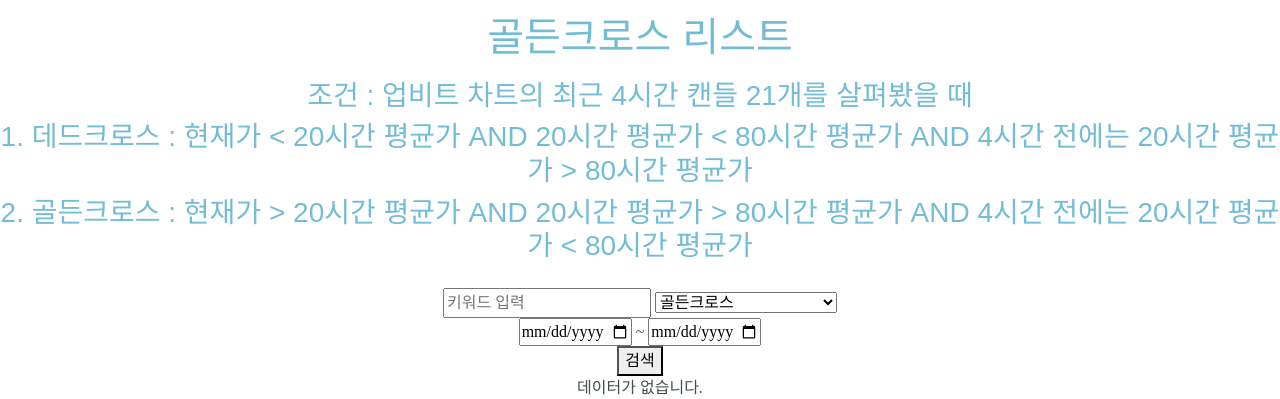
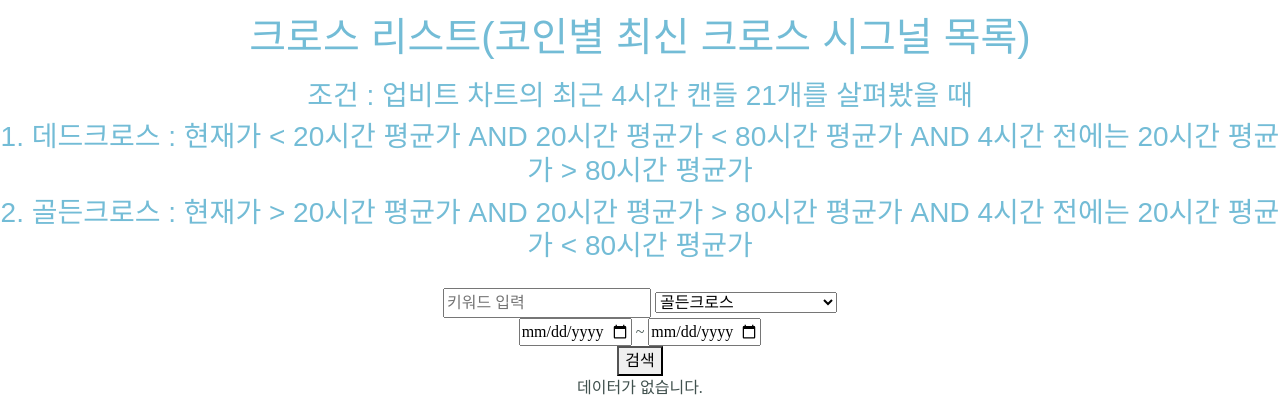
Before and after one commit to ykm8912/web_application_coins, a Django app: page /cross in a window 1280 px wide. Shown: the part 76-475 px from the top of the page. Run offline with Django 3.2, Linux system fonts and the light colour scheme; data that the repository does not hold is empty; some libraries are stand-ins or nearby versions.

Commit message:
골든/데드 크로스 차트 메뉴 닫음, 크로스 목록 페이지 설명 추가

```diff
--- a/crypto/templates/cross/cross.html
+++ b/crypto/templates/cross/cross.html
@@ -2,7 +2,7 @@
 
 {% block contents %}
 <div class="contents-wrap">
-    <h2 class="menu-name">골든크로스 리스트</h2>
+    <h2 class="menu-name">크로스 리스트(코인별 최신 크로스 시그널 목록)</h2>
     <h3 class="menu-describe">조건 : 업비트 차트의 최근 4시간 캔들 21개를 살펴봤을 때</h3>
     <h3 class="menu-describe">1. 데드크로스 : 현재가 < 20시간 평균가 AND 20시간 평균가 < 80시간 평균가 AND 4시간 전에는 20시간 평균가 > 80시간 평균가</h3>
     <h3 class="menu-describe">2. 골든크로스 : 현재가 > 20시간 평균가 AND 20시간 평균가 > 80시간 평균가 AND 4시간 전에는 20시간 평균가 < 80시간 평균가</h3>
```
